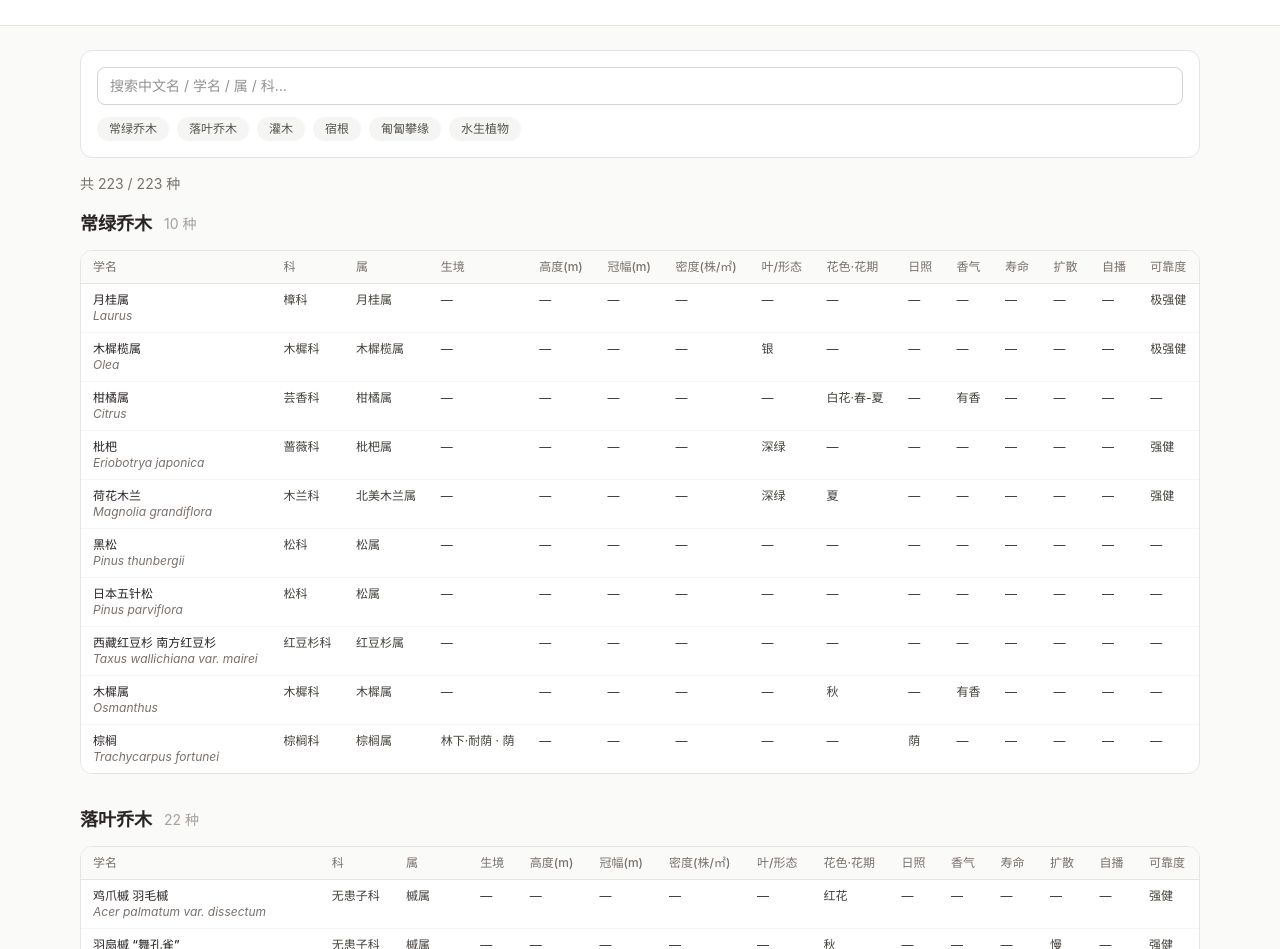
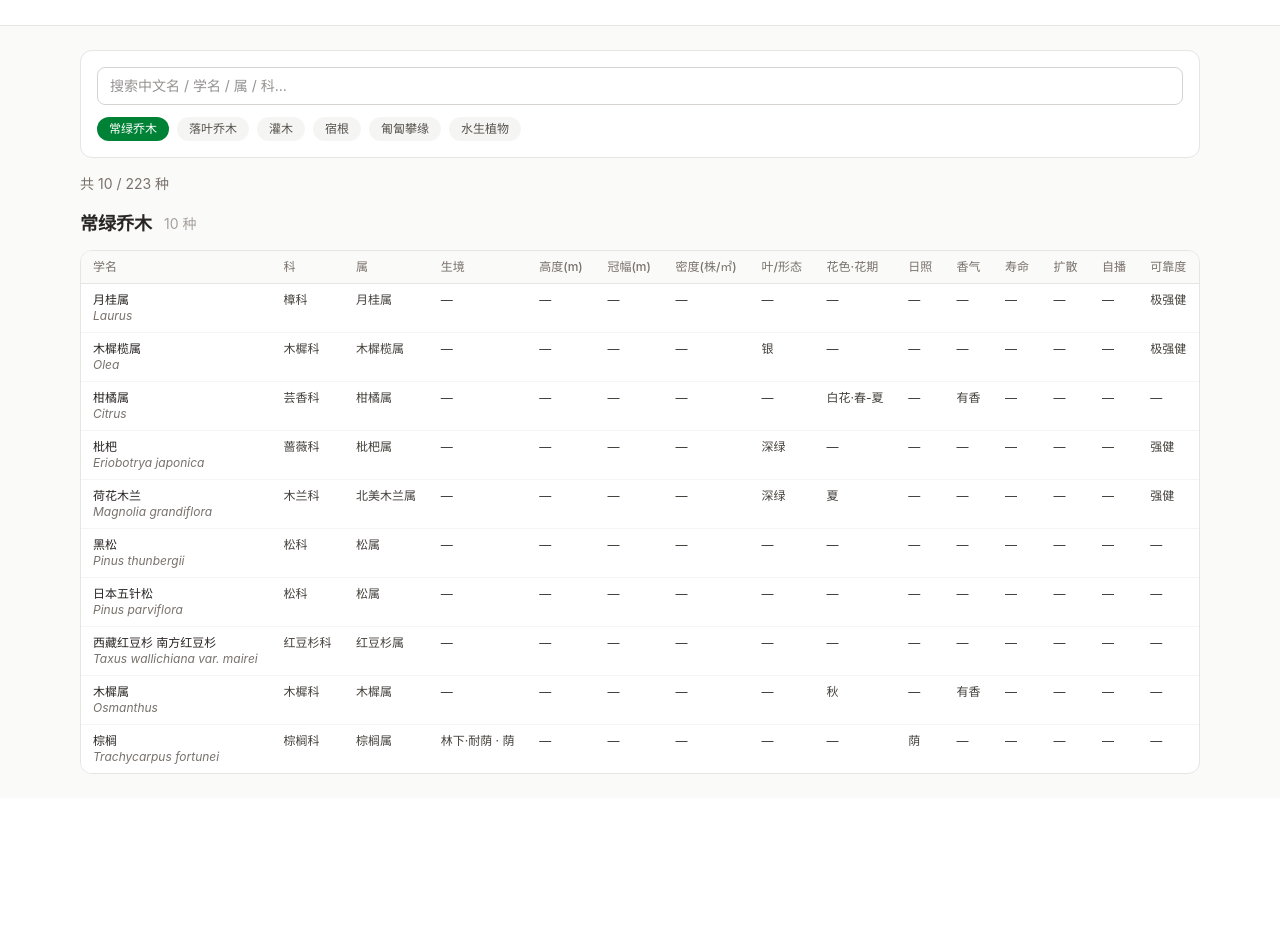
Before and after one commit to Echo0057/Botanica, a React (Vite) app: page / in a window 1280 px wide. Shown: the part 83-1032 px from the top of the page. After the commit the page ends 881 px from the top, so only its background shows below. Built offline with nearby package versions, Linux system fonts and the light colour scheme.

Commit message:
feat: 默认选中首个分类, 悬浮行整行高亮
- category 初始从 'all' 改为首个分类(常绿乔木)
- 表格行加 group, 固定学名列用 group-hover 跟随整行悬浮底色
- progress.md 补充说明

```diff
--- a/src/App.jsx
+++ b/src/App.jsx
@@ -3,12 +3,12 @@ import plantsData from './data/plants.json';
 import FilterBar from './components/FilterBar.jsx';
 import PlantDetail from './components/PlantDetail.jsx';
 import OverviewTable from './components/OverviewTable.jsx';
-import { categoryOf } from './data/layers.js';
+import { PLANT_CATEGORIES, categoryOf } from './data/layers.js';
 
 export default function App() {
   const [plants] = useState(plantsData);
   const [query, setQuery] = useState('');
-  const [category, setCategory] = useState('all');
+  const [category, setCategory] = useState(PLANT_CATEGORIES[0]);
   const [selectedId, setSelectedId] = useState(null);
 
   const filtered = useMemo(() => {
--- a/src/components/OverviewTable.jsx
+++ b/src/components/OverviewTable.jsx
@@ -106,13 +106,13 @@ export default function OverviewTable({ plants, activeCategory = 'all', onOpen }
                       <tr
                         key={p.id}
                         onClick={() => onOpen(p.id)}
-                        className="cursor-pointer border-b border-stone-100 last:border-0 hover:bg-green-50/40"
+                        className="group cursor-pointer border-b border-stone-100 last:border-0 hover:bg-green-50/40"
                       >
                         {COLUMNS.map((c, i) => (
                           <td
                             key={c.key}
                             className={`whitespace-nowrap px-3 py-2 align-top text-stone-700 ${
-                              i === 0 ? 'sticky left-0 z-10 bg-white' : ''
+                              i === 0 ? 'sticky left-0 z-10 bg-white group-hover:bg-green-50/40' : ''
                             }`}
                           >
                             {i === 0 ? (
```
Also changed, not shown: 1 other file (tests, documents, lock files or other folders).
